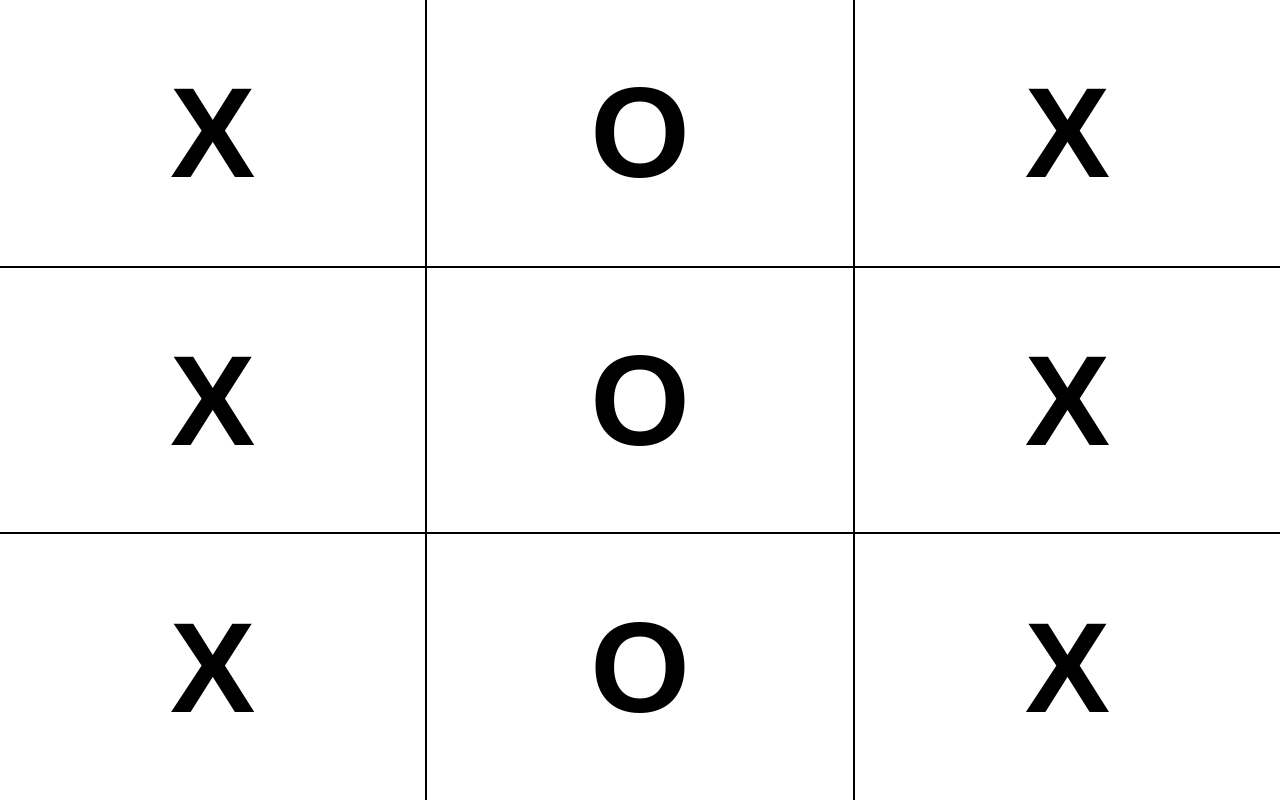
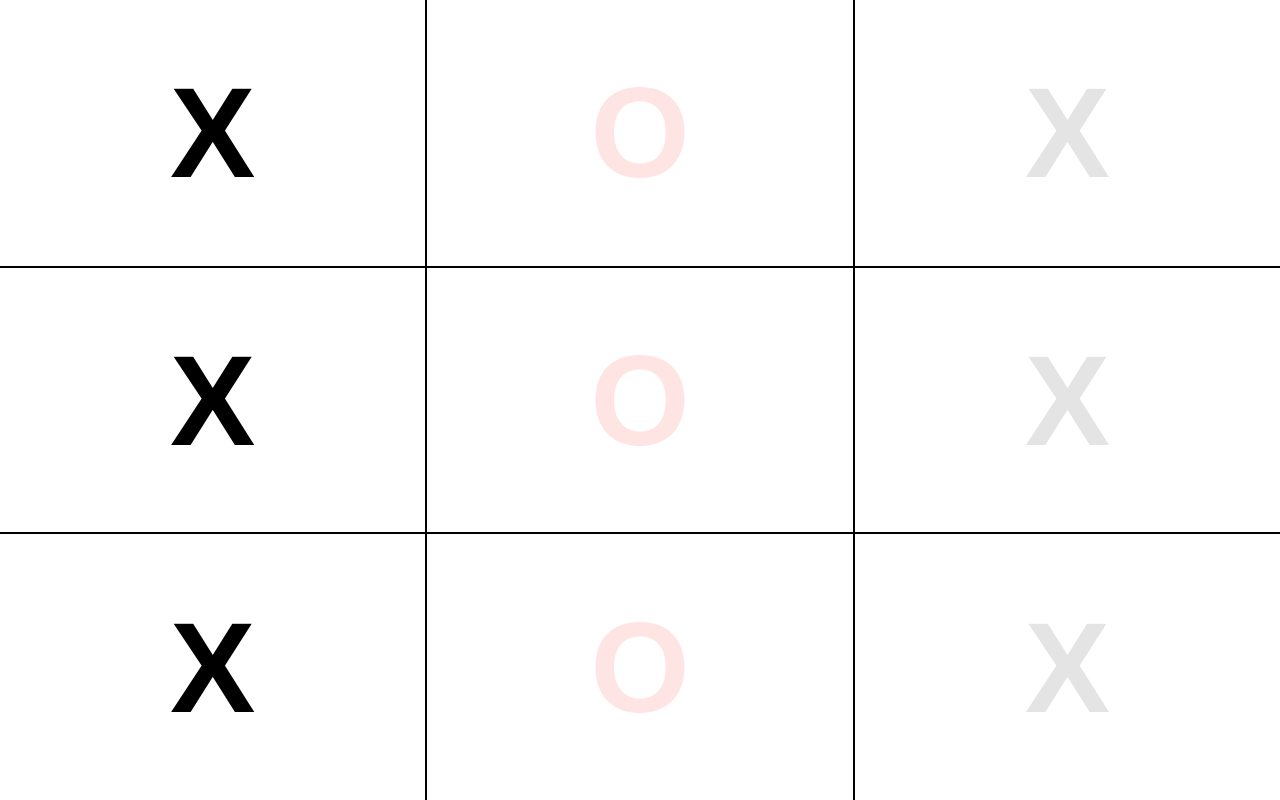
Before and after one commit to arethk/vanilla-tic-tac-toe, a plain HTML site: page index.html in a window 1280 px wide. Drawn offline with Linux system fonts and the light colour scheme.

Commit message:
added color and dim css class

```diff
--- a/index.html
+++ b/index.html
@@ -10,18 +10,18 @@
     <div class="game-output-wrapper">
         <div class="row">
             <div class="cell0 x"></div>
-            <div class="cell1 o"></div>
-            <div class="cell2 x"></div>
+            <div class="cell1 o dim"></div>
+            <div class="cell2 x dim"></div>
         </div>
         <div class="row">
             <div class="cell3 x"></div>
-            <div class="cell4 o"></div>
-            <div class="cell5 x"></div>
+            <div class="cell4 o dim"></div>
+            <div class="cell5 x dim"></div>
         </div>
         <div class="row">
             <div class="cell6 x"></div>
-            <div class="cell7 o"></div>
-            <div class="cell8 x"></div>
+            <div class="cell7 o dim"></div>
+            <div class="cell8 x dim"></div>
         </div>
     </div>
     <script src="script.js"></script>
--- a/style.css
+++ b/style.css
@@ -121,10 +121,16 @@ body {
     content: "X";
     font-size: 10vw;
     font-weight: bold;
+    color: black;
 }
 
 .o::after {
     content: "O";
     font-size: 10vw;
     font-weight: bold;
+    color: red;
 }
+
+.dim::after {
+    opacity: 0.1;
+}
```
